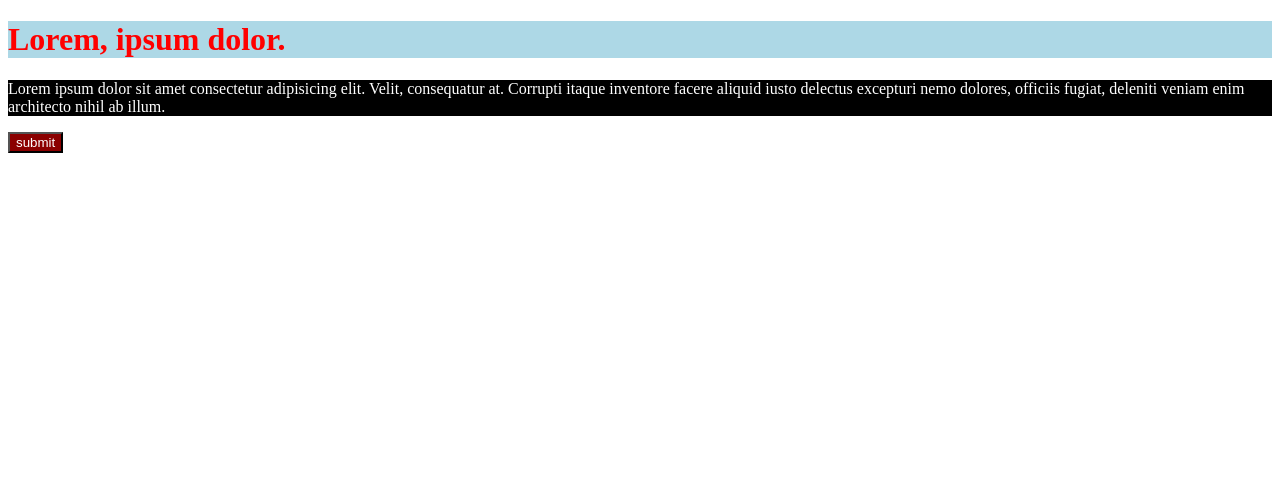
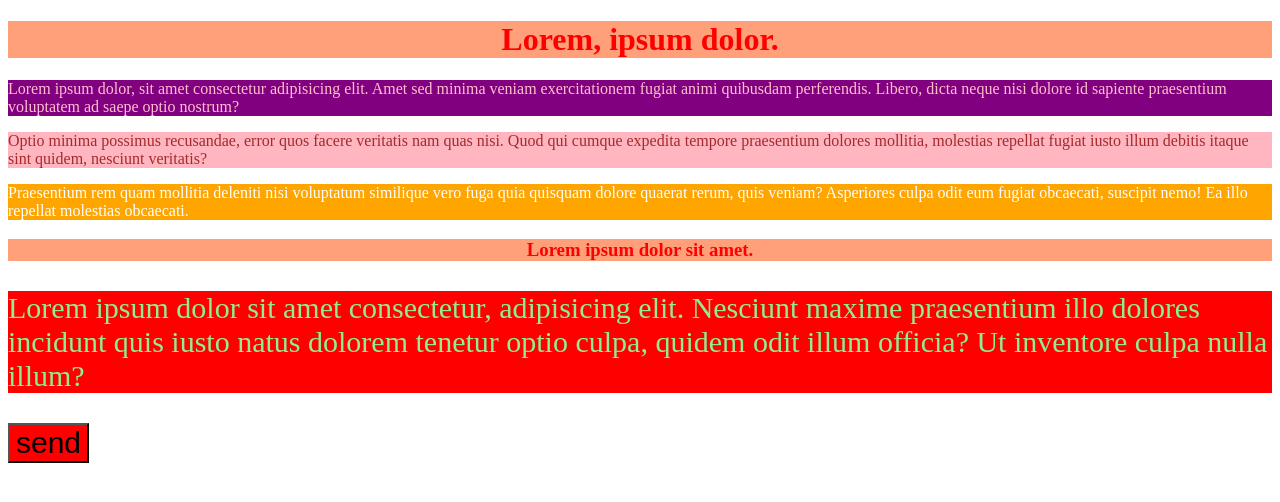
Before and after one commit to biigii/may2024project3, a plain HTML site: page index.html in a window 1280 px wide. Drawn offline with Linux system fonts and the light colour scheme.

Commit message:
css class

```diff
--- a/index.html
+++ b/index.html
@@ -4,21 +4,18 @@
     <meta charset="UTF-8" />
     <meta name="viewport" content="width=device-width, initial-scale=1.0" />
     <title>project 3</title>
-    <!-- external styling -->
     <link rel="stylesheet" href="styles.css" />
     <link rel="icon" href="favicon.png" />
-    <!-- internal styling -->
-    <style>
-      h1 {
-        color: red;
-        background-color: lightblue;
-      }
-    </style>
   </head>
   <body>
-    <h1>Lorem, ipsum dolor.</h1>
-    <!-- inline styling -->
-    <p style="color: white;background-color: black;">Lorem ipsum dolor sit amet consectetur adipisicing elit. Velit, consequatur at. Corrupti itaque inventore facere aliquid iusto delectus excepturi nemo dolores, officiis fugiat, deleniti veniam enim architecto nihil ab illum.</p>
-    <button>submit</button>
+    <h1 class="something">Lorem, ipsum dolor.</h1>
+    <!-- button*4 -->
+    <!-- p*3>lorem -->
+    <p class="first-paragraph">Lorem ipsum dolor, sit amet consectetur adipisicing elit. Amet sed minima veniam exercitationem fugiat animi quibusdam perferendis. Libero, dicta neque nisi dolore id sapiente praesentium voluptatem ad saepe optio nostrum?</p>
+    <p class="another-paragraph">Optio minima possimus recusandae, error quos facere veritatis nam quas nisi. Quod qui cumque expedita tempore praesentium dolores mollitia, molestias repellat fugiat iusto illum debitis itaque sint quidem, nesciunt veritatis?</p>
+    <p class="some-text">Praesentium rem quam mollitia deleniti nisi voluptatum similique vero fuga quia quisquam dolore quaerat rerum, quis veniam? Asperiores culpa odit eum fugiat obcaecati, suscipit nemo! Ea illo repellat molestias obcaecati.</p>
+    <h3 class="something">Lorem ipsum dolor sit amet.</h3>
+    <p class="first paragraph">Lorem ipsum dolor sit amet consectetur, adipisicing elit. Nesciunt maxime praesentium illo dolores incidunt quis iusto natus dolorem tenetur optio culpa, quidem odit illum officia? Ut inventore culpa nulla illum?</p>
+    <button class="first">send</button>
   </body>
 </html>
--- a/styles.css
+++ b/styles.css
@@ -1,5 +1,48 @@
+/* h1 {
+    color: red;
+    text-align: center;
+} */
+
 /* type selector */
-button {
-    background-color: darkred;
+/* p {
+    background-color: yellow;
+    color: darkred
+} */
+
+/* class selector and id selector */
+
+/* class selector */
+/* h1 {
+    color: red;
+    background-color: lightsalmon;
+} */
+
+.something {
+  color: red;
+  background-color: lightsalmon;
+  text-align: center;
+}
+
+.first-paragraph {
+  background-color: purple;
+  color: pink;
+}
+
+.another-paragraph {
+    background-color: lightpink;
+    color: brown;
+}
+
+.some-text {
+    background-color: orange;
     color: white
 }
+
+.first {
+  background-color: red;
+  font-size: 30px;
+}
+
+.paragraph {
+    color: lightgreen
+}
```
